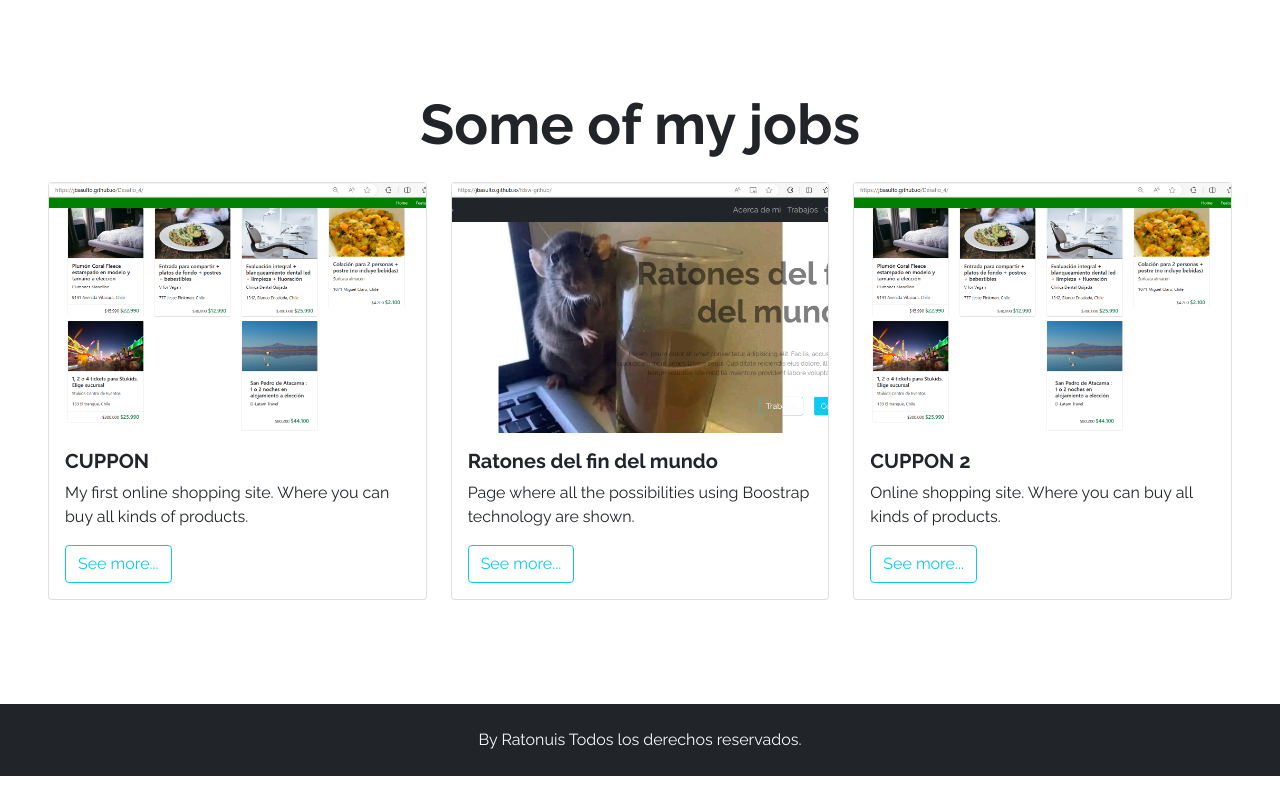
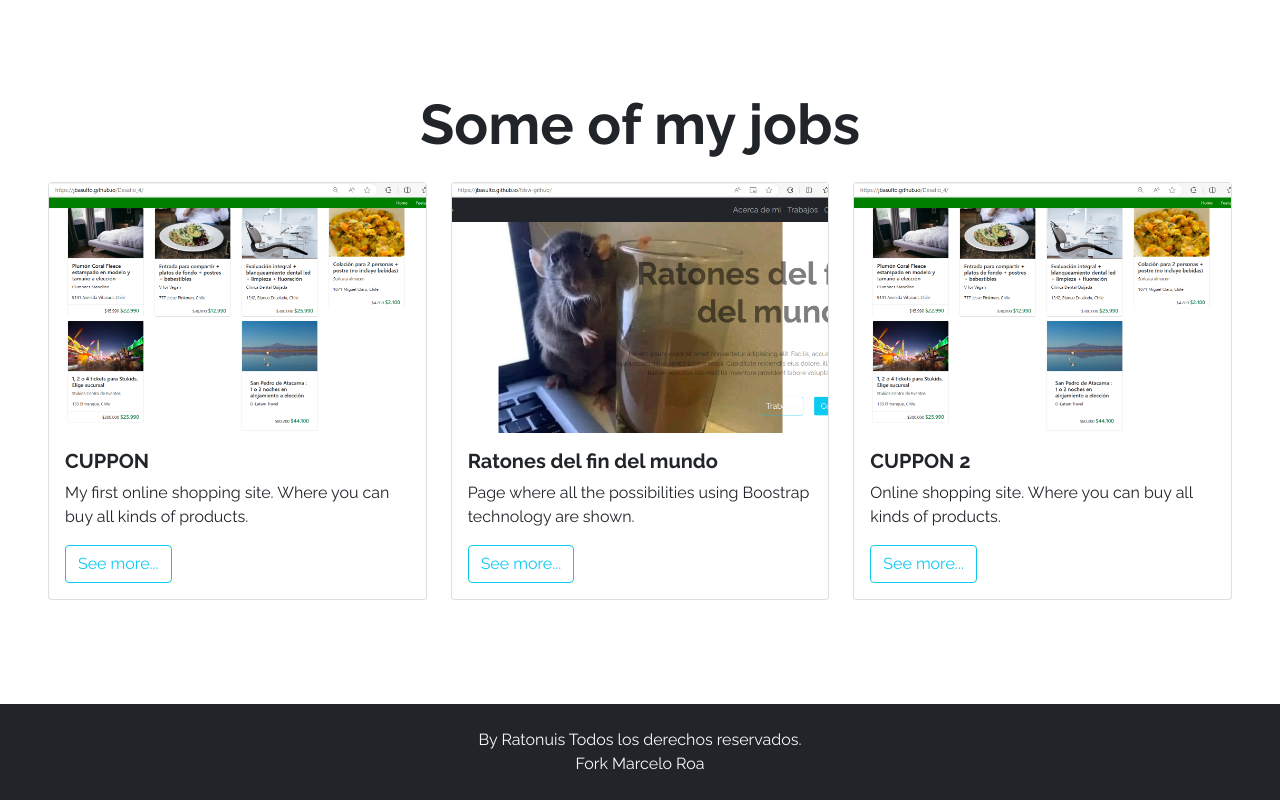
Before and after one commit to jbasulto/Resume, a plain HTML site: page index.html in a window 1280 px wide. Shown: the part 1815-2615 px from the top of the page. Before the commit the page ends 2591 px from the top, so only its background shows below. Drawn offline with nearby package versions, Linux system fonts and the light colour scheme.

Commit message:
Fork Marcelo Roa

```diff
--- a/index.html
+++ b/index.html
@@ -303,6 +303,7 @@
 
     <footer class="bg-dark text-center text-light p-4">
         <p class="mb-0">By Ratonuis Todos los derechos reservados.</p>
+        <p class="m-0">Fork Marcelo Roa</p>
     </footer>
 
 
```
